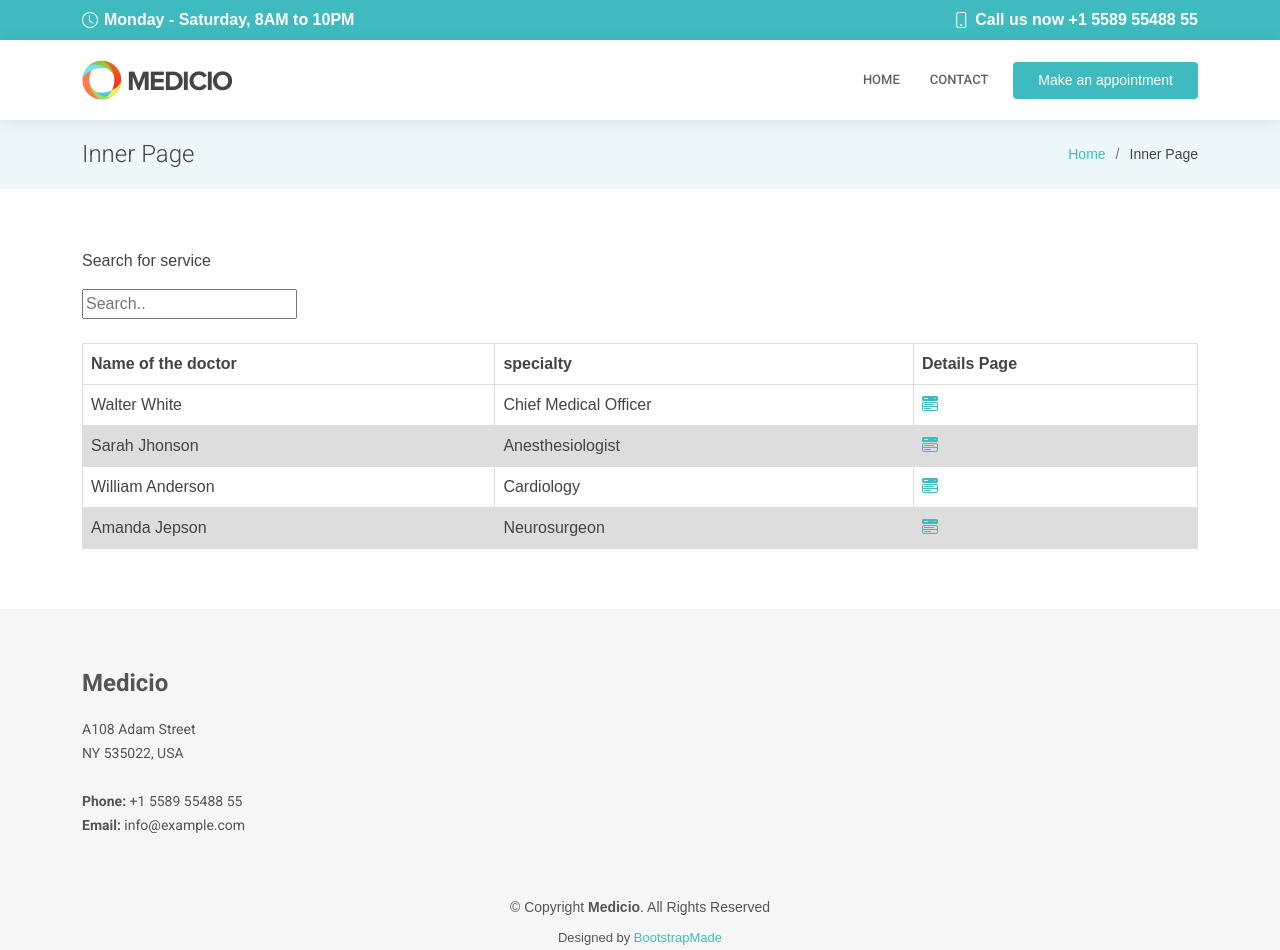
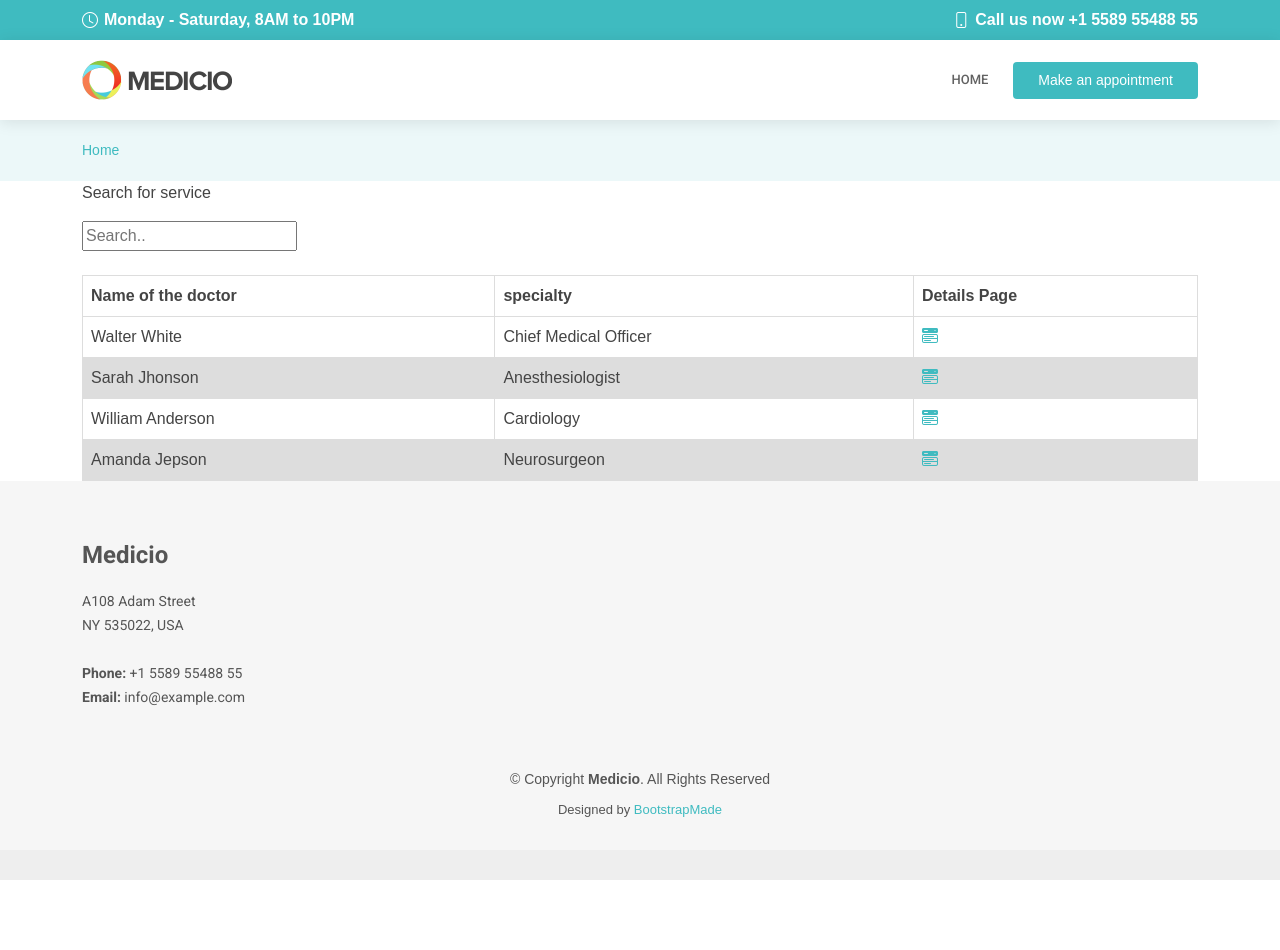
Before and after one commit to e4nthony/Group11_Sprint1_Website, a website: page src/views/search.html in a window 1280 px wide. After the commit the page ends 880 px from the top, so only its background shows below. Drawn offline with nearby package versions, Linux system fonts and the light colour scheme; files that its build step writes are made by us from their sources; files whose address does not match are found by name.

Commit message:
update pages

```diff
--- a/src/views/search.html
+++ b/src/views/search.html
@@ -99,7 +99,6 @@
       <ul>
         <li><a class="nav-link scrollto " href="#hero">Home</a></li>
 
-        <li><a class="nav-link scrollto" href="#contact">Contact</a></li>
       </ul>
       <i class="bi bi-list mobile-nav-toggle"></i>
     </nav><!-- .navbar -->
@@ -117,17 +116,14 @@
     <div class="container">
 
       <div class="d-flex justify-content-between align-items-center">
-        <h2>Inner Page</h2>
         <ol>
-          <li><a href="home">Home</a></li>
-          <li>Inner Page</li>
+          <li><a href="profile_s">Home</a></li>
         </ol>
       </div>
 
     </div>
   </section><!-- End Breadcrumbs Section -->
 
-  <section class="inner-page">
 
     <div class="container">
       <p>
```
Also changed, not shown: src/views/simple_user_page.html (+0 -1 lines).
